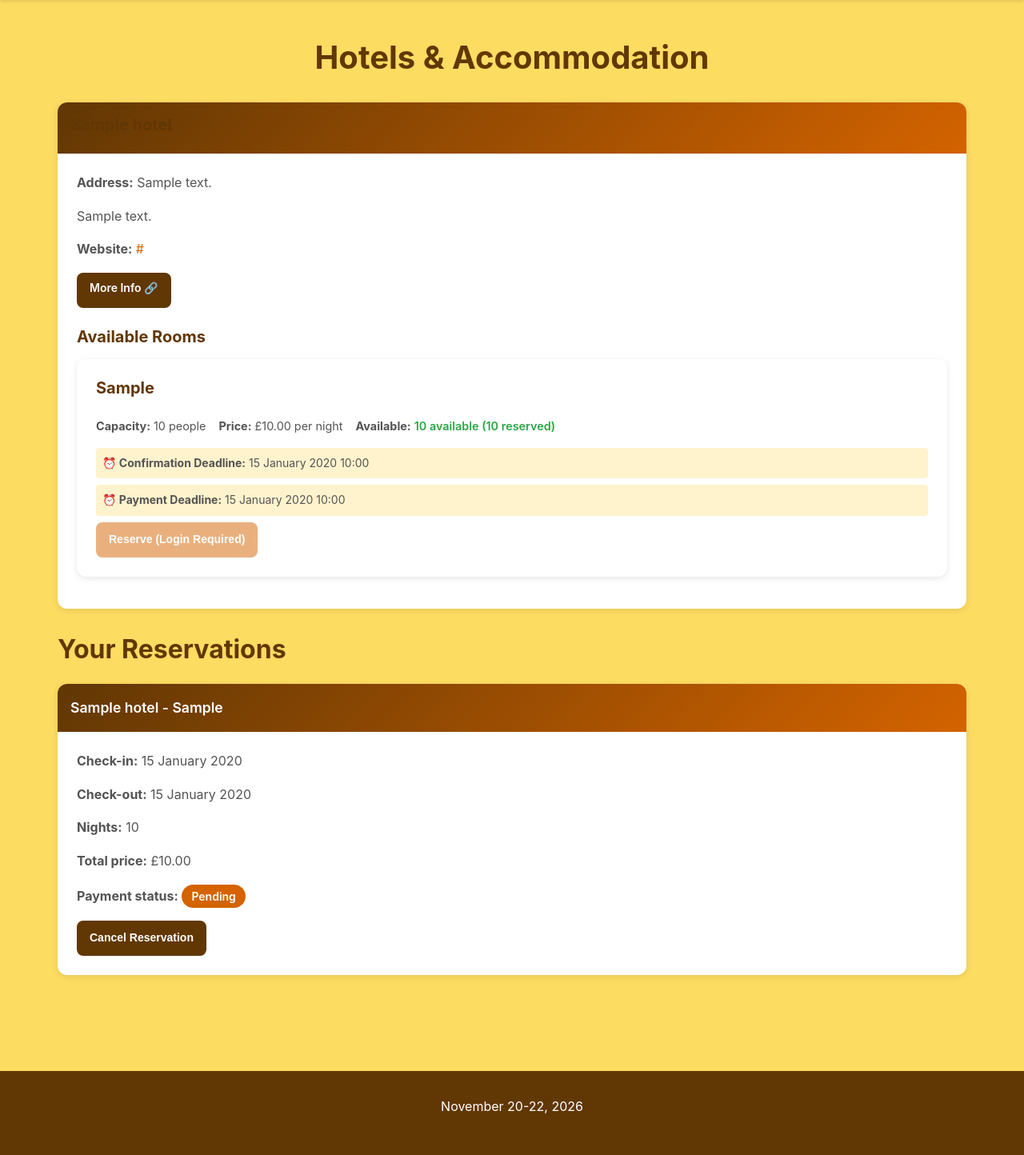
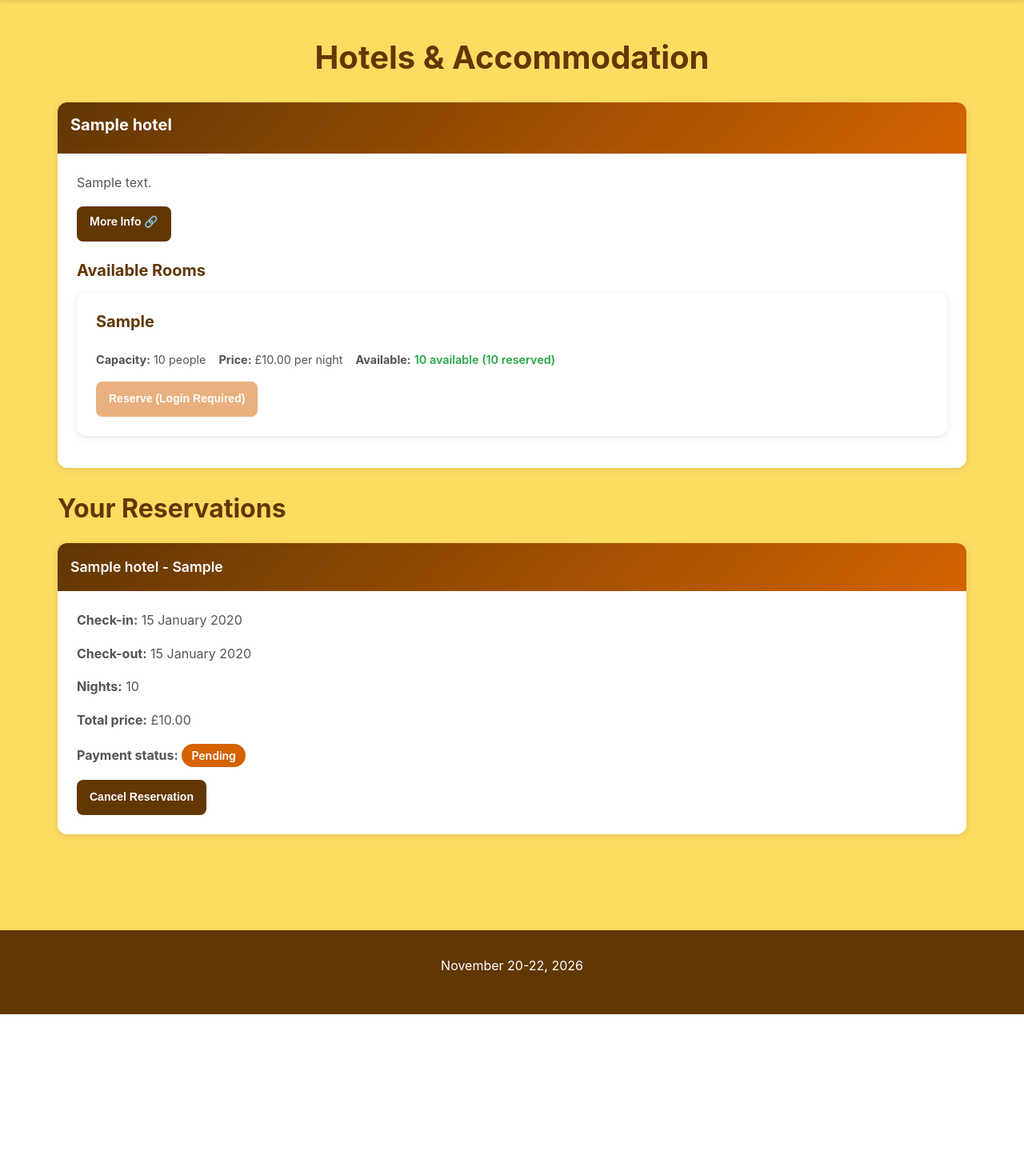
Before and after one commit to ian-d-co/newcastle, a PHP site: page /index.php?page=hotels in a window 1280 px wide. Shown: the part 120-1564 px from the top of the page at 80% size. After the commit the page ends 1388 px from the top, so only its background shows below. Run offline with PHP 8.4, Linux system fonts and the light colour scheme; a user stored in the database is signed in; data comes from the database, SQL or seed files in the repository; tables that the repository leaves empty hold one stand-in row (values such as "Sample post").

Commit message:
Fix 6 critical issues: room creation deadlines, hotels view keys, duplicate users, header color, hosting parameter binding
Co-authored-by: ian-d-co <262363954+ian-d-co@users.noreply.github.com>

```diff
--- a/app/models/Hosting.php
+++ b/app/models/Hosting.php
@@ -8,13 +8,14 @@ class Hosting {
 
     public function createOffer($userId, $eventId, $capacity, $notes = '') {
         $sql = "INSERT INTO hosting_offers (user_id, event_id, capacity, available_spaces, notes)
-                VALUES (:user_id, :event_id, :capacity, :capacity, :notes)";
+                VALUES (:user_id, :event_id, :capacity, :available_spaces, :notes)";
 
         $stmt = $this->db->prepare($sql);
         $stmt->execute([
             'user_id' => $userId,
             'event_id' => $eventId,
             'capacity' => $capacity,
+            'available_spaces' => $capacity,
             'notes' => $notes
         ]);
 
--- a/app/views/public/hotels.php
+++ b/app/views/public/hotels.php
@@ -48,16 +48,20 @@ if (!empty($allRoomIds)) {
                         <h3 class="card-title"><?php echo e($hotel['name']); ?></h3>
                     </div>
                     <div class="card-body">
-                        <?php if ($hotel['address']): ?>
-                            <p><strong>Address:</strong> <?php echo e($hotel['address']); ?></p>
+                        <?php if (!empty($hotel['location'])): ?>
+                            <p><strong>Location:</strong> <?php echo e($hotel['location']); ?></p>
                         <?php endif; ?>
 
-                        <?php if ($hotel['description']): ?>
-                            <p><?php echo nl2br(e($hotel['description'])); ?></p>
+                        <?php if (!empty($hotel['contact_phone'])): ?>
+                            <p><strong>Phone:</strong> <?php echo e($hotel['contact_phone']); ?></p>
                         <?php endif; ?>
 
-                        <?php if ($hotel['website']): ?>
-                            <p><strong>Website:</strong> <a href="<?php echo e($hotel['website']); ?>" target="_blank"><?php echo e($hotel['website']); ?></a></p>
+                        <?php if (!empty($hotel['contact_email'])): ?>
+                            <p><strong>Email:</strong> <?php echo e($hotel['contact_email']); ?></p>
+                        <?php endif; ?>
+
+                        <?php if (!empty($hotel['description'])): ?>
+                            <p><?php echo nl2br(e($hotel['description'])); ?></p>
                         <?php endif; ?>
 
                         <?php if (!empty($hotel['link'])): ?>
@@ -96,19 +100,6 @@ if (!empty($allRoomIds)) {
                                         </div>
                                     </div>
 
-
-                                    <?php if (!empty($room['confirmation_deadline'])): ?>
-                                        <div class="deadline-warning" style="margin: 0.5rem 0; padding: 0.5rem; background: #fff3cd; border-radius: 4px; font-size: 0.875rem;">
-                                            <strong>⏰ Confirmation Deadline:</strong>
-                                            <?php echo e(formatDisplayDate($room['confirmation_deadline']) . ' ' . formatDisplayTime($room['confirmation_deadline'])); ?>
-                                        </div>
-                                    <?php endif; ?>
-                                    <?php if (!empty($room['payment_deadline'])): ?>
-                                        <div class="deadline-warning" style="margin: 0.5rem 0; padding: 0.5rem; background: #fff3cd; border-radius: 4px; font-size: 0.875rem;">
-                                            <strong>⏰ Payment Deadline:</strong>
-                                            <?php echo e(formatDisplayDate($room['payment_deadline']) . ' ' . formatDisplayTime($room['payment_deadline'])); ?>
-                                        </div>
-                                    <?php endif; ?>
 
                                     <?php if (!isGuestMode()): ?>
                                     <div class="interest-selector" data-item-type="hotel_room" data-item-id="<?php echo $room['id']; ?>" style="margin: 0.75rem 0;">
--- a/css/styles.css
+++ b/css/styles.css
@@ -378,6 +378,16 @@ select.form-control {
     padding: 1rem;
     font-weight: 600;
     font-size: 1.1rem;
+}
+
+.card-header h1,
+.card-header h2,
+.card-header h3,
+.card-header h4,
+.card-header h5,
+.card-header h6,
+.card-header .card-title {
+    color: var(--white);
 }
 
 .card-body {
```
Also changed, not shown: app/controllers/AdminController.php (+29 -26 lines), app/views/admin/hotels.php (+1 -17 lines).
